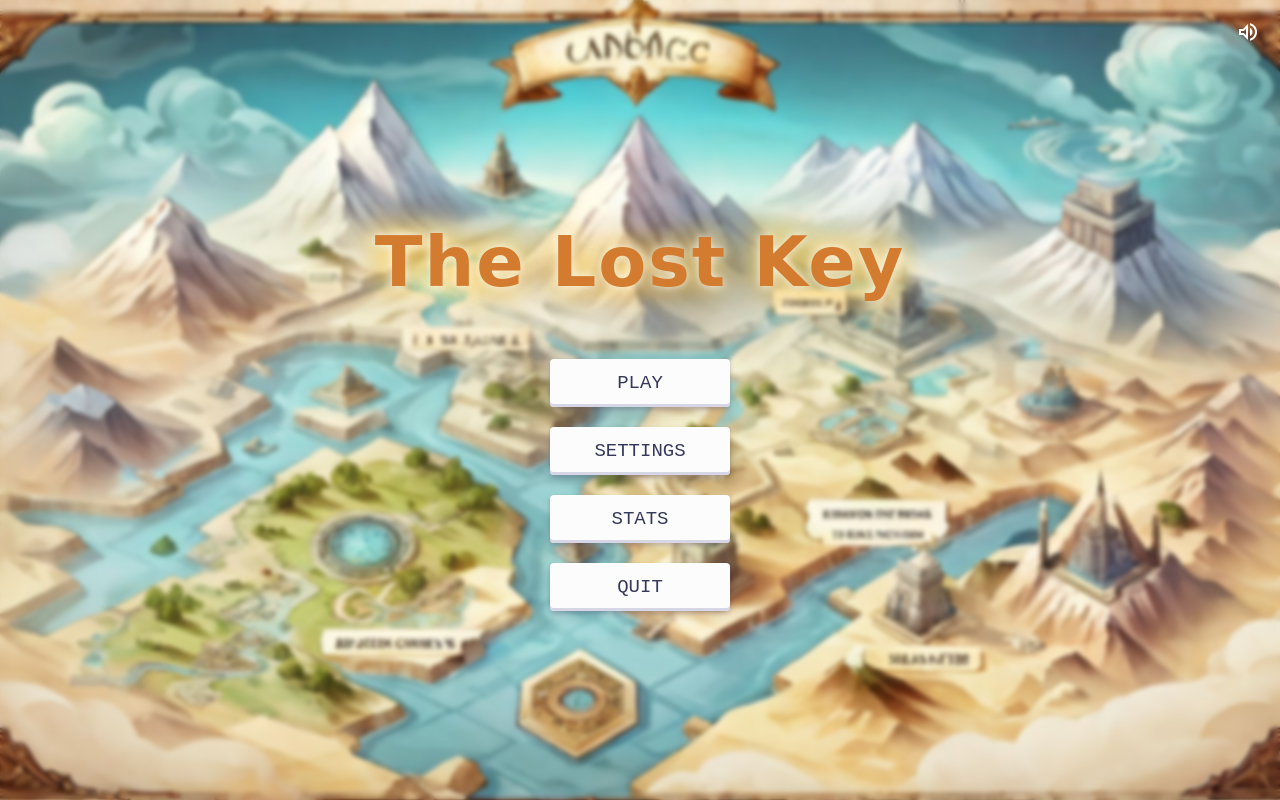
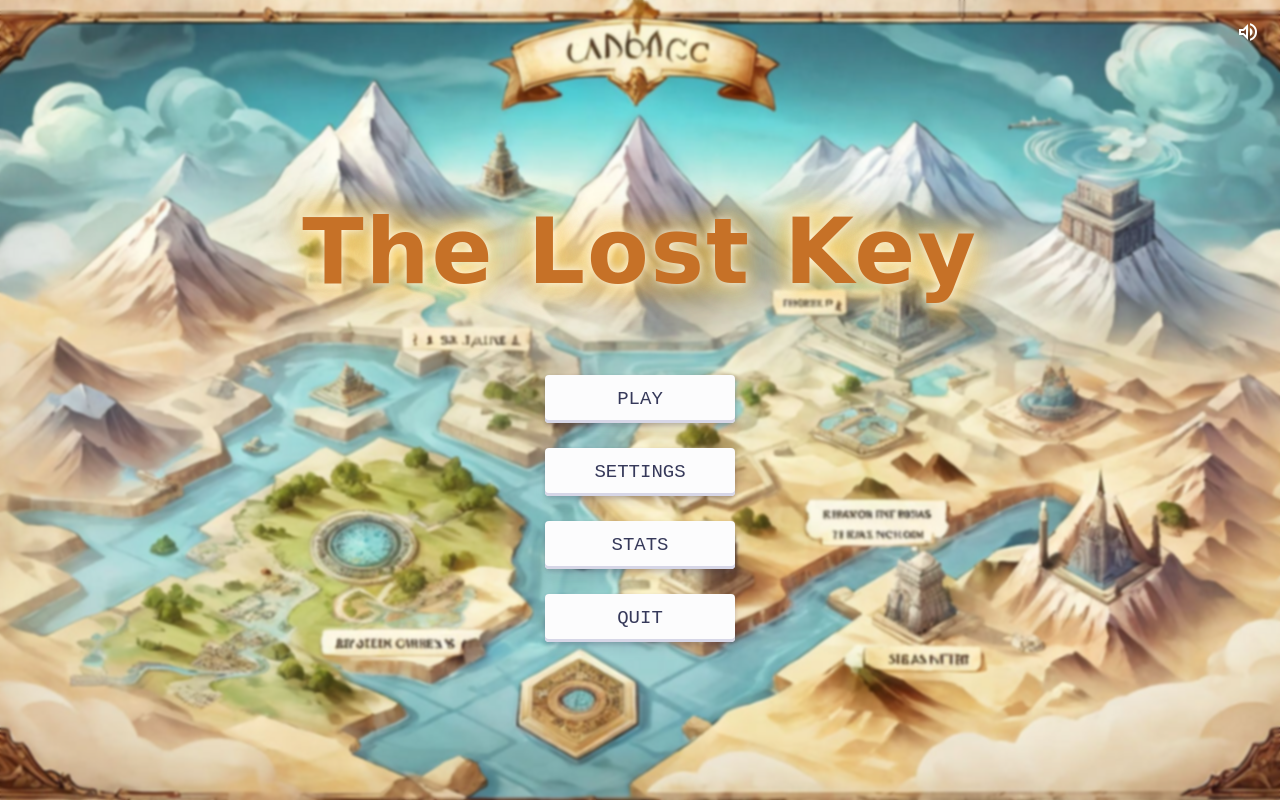
Before and after one commit to yaaghnetha09/The-Lost-Key, a plain HTML site: page homepage/index.html in a window 1280 px wide. Drawn offline with nearby package versions, Linux system fonts and the light colour scheme; a web font is replaced by a local one.

Commit message:
made changes

```diff
--- a/homepage/styles.css
+++ b/homepage/styles.css
@@ -10,7 +10,7 @@ body {
     display: flex;
     justify-content: center;
     align-items: center;
-    backdrop-filter: blur(2px);
+    backdrop-filter: blur(1px);
     position: relative;
   }
 
@@ -24,9 +24,9 @@ body {
 
   h1 {
     font-family: 'Caesar Dressing', cursive;
-    font-size: 70px;
-    color: #d37c2f;
-    margin-bottom: 30px;
+    font-size: 90px;
+    color: #c67127;
+    margin-bottom: 40px;
     letter-spacing: 0.05cm;
     padding: 6px 17px;
     text-shadow: 0 0 10px rgba(255, 255, 255, 0.8), /* White glow */
@@ -75,8 +75,8 @@ body {
     white-space: nowrap;
     will-change: box-shadow, transform;
     font-size: 19px;
-    margin: 20px auto;
-    width: 180px;
+    margin: 25px auto;
+    width: 190px;
   }
 
   .button-name:focus {
```
